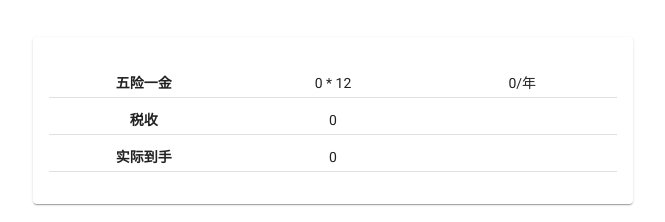
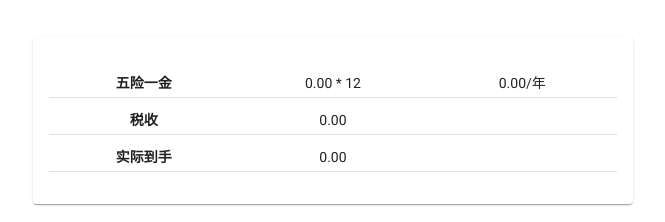
Before and after one commit to willx12123/tax-calc, an Angular app: page / in a window 1280 px wide. Shown: the part 559-781 px from the top of the page, without its empty margins (307-972 px from the left). Built offline with nearby package versions, Linux system fonts and the light colour scheme.

Commit message:
add housing k

```diff
--- a/src/app/pages/calculator/calculator.component.html
+++ b/src/app/pages/calculator/calculator.component.html
@@ -43,19 +43,19 @@
       <div>
         <b>五险一金</b>
       </div>
-      <div>{{ insuranceAndHousingPerMonth }} * 12</div>
-      <div>{{ insuranceAndHousingPerYear }}/年</div>
+      <div>{{ insuranceAndHousingPerMonth.toFixed(2) }} * 12</div>
+      <div>{{ insuranceAndHousingPerYear.toFixed(2) }}/年</div>
 
       <div>
         <b>税收</b>
       </div>
-      <div>{{ tax }}</div>
+      <div>{{ tax.toFixed(2) }}</div>
       <div></div>
 
       <div>
         <b>实际到手</b>
       </div>
-      <div>{{ actuallyGet }}</div>
+      <div>{{ actuallyGet.toFixed(2) }}</div>
       <div></div>
     </div>
   </mat-card-content>
--- a/src/app/pages/calculator/calculator.component.ts
+++ b/src/app/pages/calculator/calculator.component.ts
@@ -35,7 +35,10 @@ export class CalculatorComponent implements OnInit {
   ngOnInit(): void {}
 
   calc() {
-    this.insuranceAndHousingPerMonth = this.calcInsuranceAndHousing(this.salaryMonthly);
+    this.insuranceAndHousingPerMonth = this.calcInsuranceAndHousing(
+      this.salaryMonthly,
+      this.housingK / 100
+    );
     const beTaxedNumber =
       this.total -
       START_CALC_TAX_NUMBER -
@@ -45,13 +48,9 @@ export class CalculatorComponent implements OnInit {
     this.tax = calcTax(beTaxedNumber);
   }
 
-  private calcInsuranceAndHousing(salaryMonthly: number) {
+  private calcInsuranceAndHousing(salaryMonthly: number, housingK: number) {
     return (
-      salaryMonthly *
-      (ENDOWMENT_INSURANCE +
-        MEDICAL_INSURANCE +
-        UNEMPLOYMENT_INSURANCE +
-        HOUSING_ACCUMULATION_FUNDS)
+      salaryMonthly * (ENDOWMENT_INSURANCE + MEDICAL_INSURANCE + UNEMPLOYMENT_INSURANCE + housingK)
     );
   }
 }
```
Also changed, not shown: 3 other files (tests, documents, lock files or other folders).
